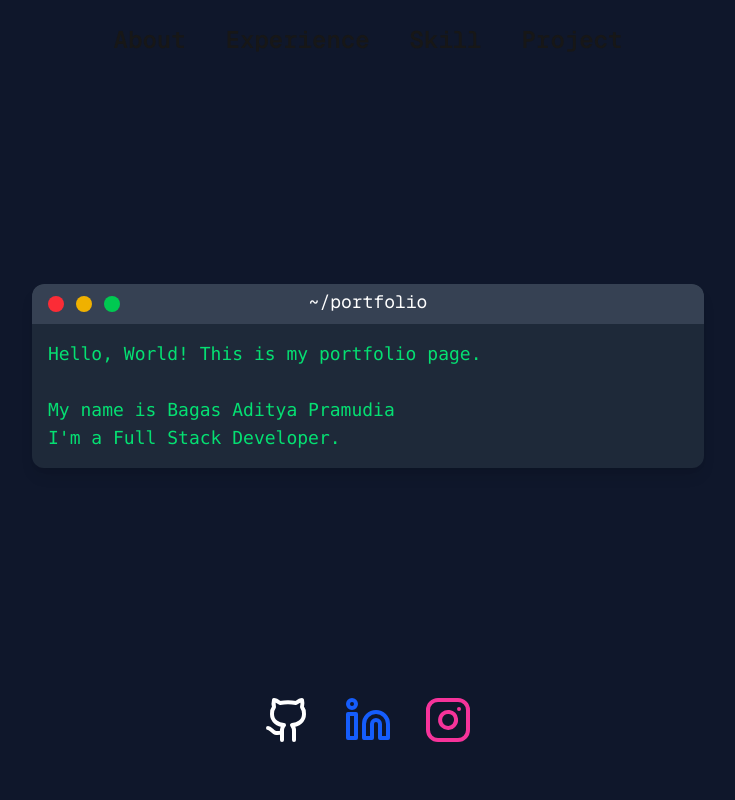
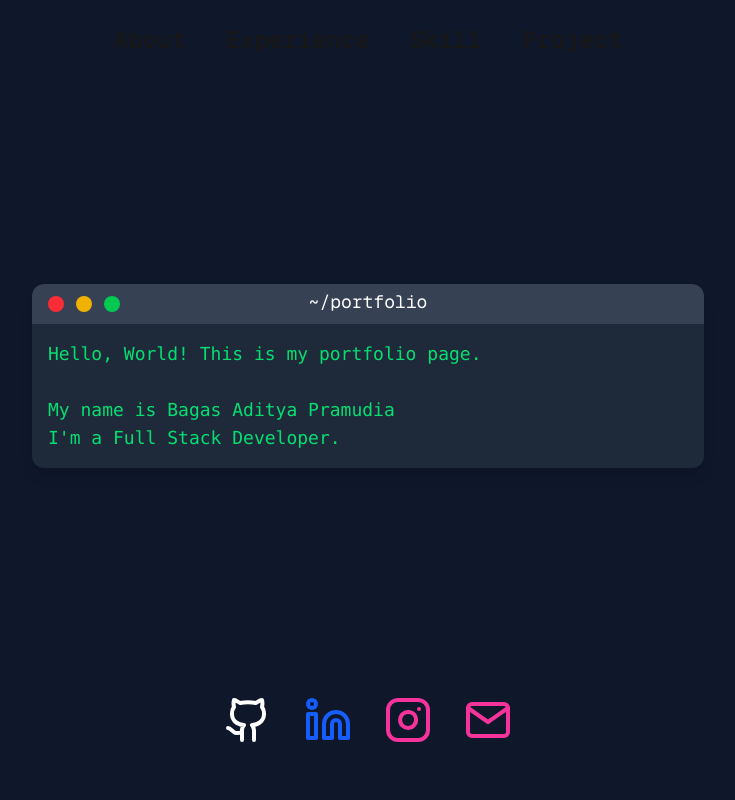
Before and after one commit to bagasadityap/portofolio, a Next.js app: page / in a window 1280 px wide. Shown: the top 800 px of the page, without its empty margins (272-1007 px from the left). Built offline with nearby package versions, Linux system fonts and the light colour scheme.

Commit message:
build static for deploy

```diff
--- a/src/app/page.tsx
+++ b/src/app/page.tsx
@@ -4,6 +4,7 @@ import React from "react";
 import { useEffect, useState} from "react";
 import { Menu, X, Linkedin, Instagram, Github } from "lucide-react";
 import { FaHtml5, FaCss3Alt, FaJs, FaPhp, FaLaravel, FaDatabase, FaBootstrap, FaGitAlt} from "react-icons/fa";
+import { FiMail } from "react-icons/fi";
 import { SiTailwindcss, SiNextdotjs, SiTypescript, SiUnity} from "react-icons/si";
 
 export default function Home() {
@@ -129,6 +130,9 @@ export default function Home() {
 
           <a href="https://instagram.com/bagasaditya_p_" target="_blank" rel="noopener noreferrer">
             <Instagram className="w-12 h-12 text-pink-500 hover:scale-110 transition-transform" />
+          </a>
+          <a href="mailto:bagasadit78@gmail.com" target="_blank" rel="noopener noreferrer">
+            <FiMail className="w-12 h-12 text-pink-500 hover:scale-110 transition-transform" />
           </a>
         </div>
       </main>
```
Also changed, not shown: 4 other files (tests, documents, lock files or other folders).
